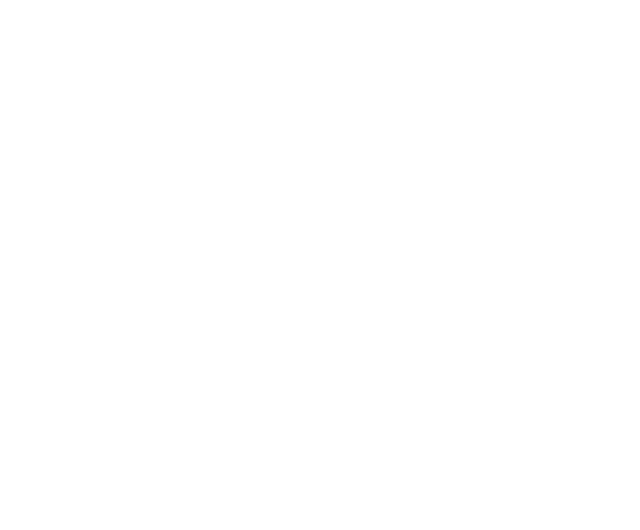
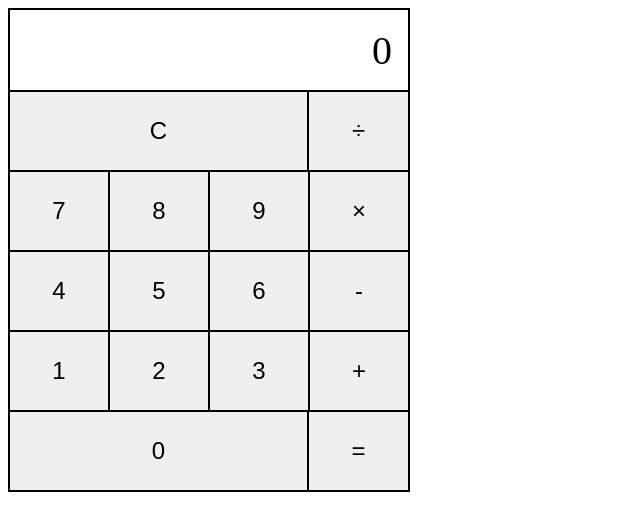
Before and after one commit to joel-hutapea/odin-calculator, a plain HTML site: page index.html in a window 1280 px wide. Shown: the whole page, without its empty margins (0-640 px from the left). Drawn offline with Linux system fonts and the light colour scheme.

Commit message:
Add calculator layout

```diff
--- a/index.html
+++ b/index.html
@@ -7,6 +7,38 @@
     <link rel="stylesheet" href="style.css">
 </head>
 <body>
+    <div id="container">
+        <div id="screen">
+            0
+        </div>
+        <div id="row-one" class="row">
+            <button id="clear-button">C</button>
+            <button id="divide-button">÷</button>
+        </div>
+        <div id="row-two" class="row">
+            <button id="seven-button">7</button>
+            <button id="eight-button">8</button>
+            <button id="nine-button">9</button>
+            <button id="multiply-button">×</button>
+        </div>
+        <div id="row-three" class="row">
+            <button id="four-button">4</button>
+            <button id="five-button">5</button>
+            <button id="six-button">6</button>
+            <button id="subtract-button">-</button>
+        </div>
+        <div id="row-four" class="row">
+            <button id="one-button">1</button>
+            <button id="two-button">2</button>
+            <button id="three-button">3</button>
+            <button id="add-button">+</button>
+        </div>
+        <div id="row-five" class="row">
+            <button id="zero-button">0</button>
+            <button id="equals-button">=</button>
+        </div>
+    </div>
+
     <script src="logic.js"></script>
 </body>
 </html>
--- a/style.css
+++ b/style.css
@@ -0,0 +1,36 @@
+button {
+    margin: 0;
+    padding: 0;
+    flex: 1;
+    box-sizing: border-box;
+    height: 80px;
+    border-style: solid;
+    border-width: 1px;
+    font-size: 24px;
+    border-image: none;
+}
+
+#container {
+    width: 400px;
+    border-style: solid;
+    border-width: 1px;
+}
+
+.row {
+    display: flex;
+}
+
+#clear-button, #zero-button {
+    flex: 3;
+}
+
+#screen {
+    height: 80px;
+    border-style: solid;
+    border-width: 1px;
+    display: flex;
+    align-items: center;
+    justify-content: flex-end;
+    font-size: 40px;
+    padding: 0px 16px;
+}
```
